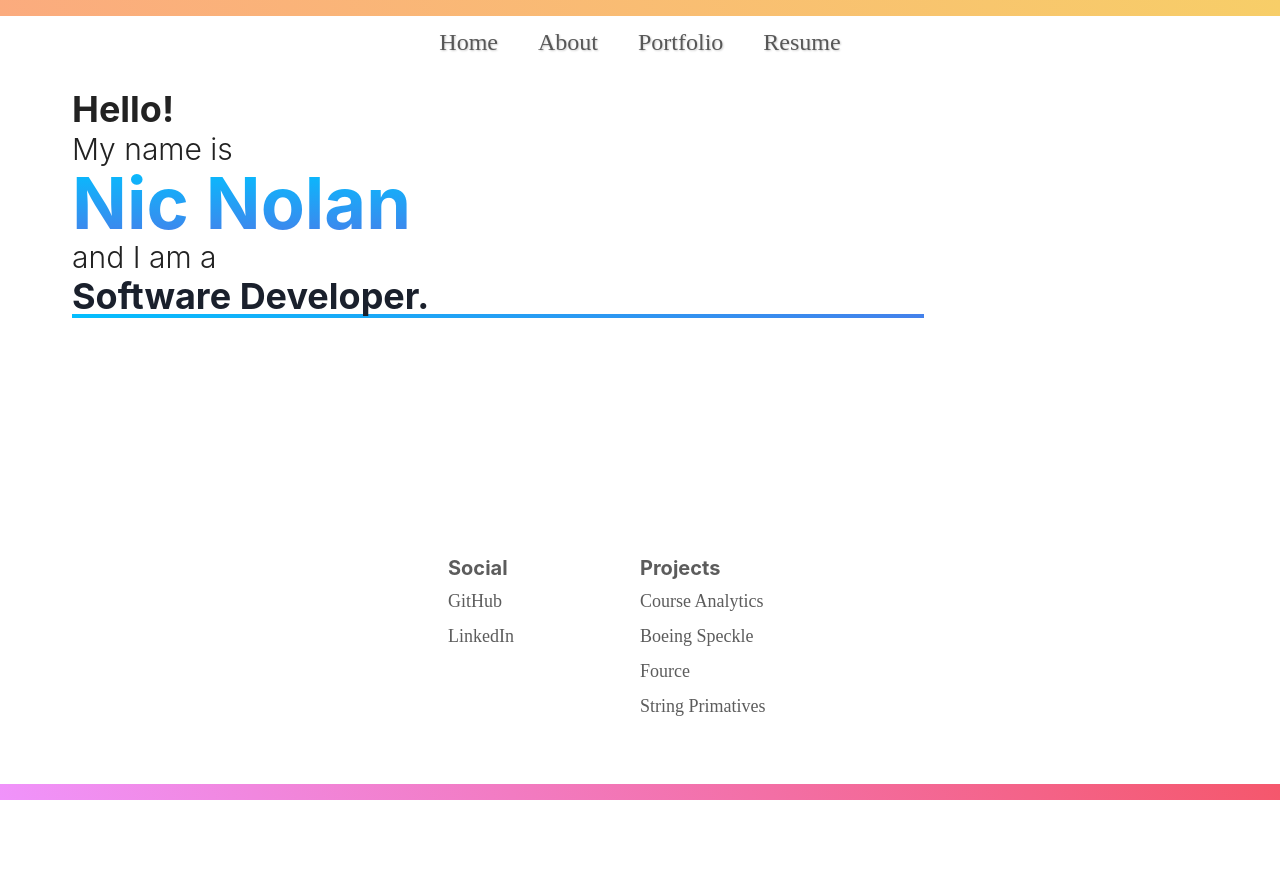
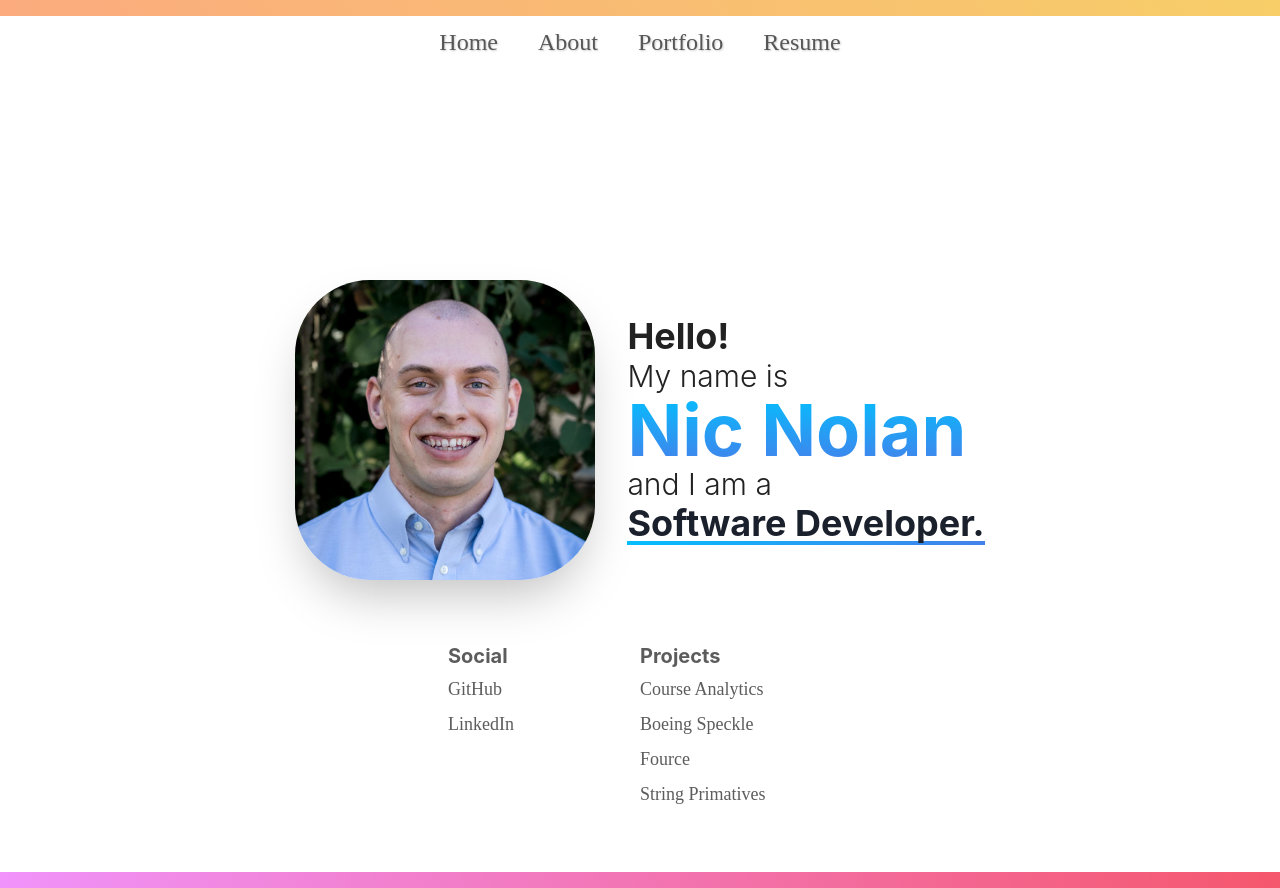
Before and after one commit to NicNol/nic-nolan-portfolio, a Next.js app: page / in a window 1280 px wide. Before the commit the page ends 800 px from the top, so only its background shows below. Built offline with nearby package versions, Linux system fonts and the light colour scheme; a web font is replaced by a local one.

Commit message:
Add basic landing page

```diff
--- a/pages/index.tsx
+++ b/pages/index.tsx
@@ -1,7 +1,9 @@
 import type { NextPage } from "next";
 import Head from "next/head";
+import Image from "next/image";
+import profilePic from "../public/images/nic.jpg";
 import PageWrapper from "../components/PageWrapper";
-import { Box, Heading } from "@chakra-ui/react";
+import { Box, Center, Flex, Heading } from "@chakra-ui/react";
 
 const Home: NextPage = () => {
     return (
@@ -24,7 +26,32 @@ const Home: NextPage = () => {
                 />
             </Head>
             <PageWrapper>
-                <Box px={8}>
+                <Flex
+                    wrap={"wrap"}
+                    justifyContent={"center"}
+                    mt={[16, 32, 48]}
+                    gap={8}
+                >
+                    <Box
+                        borderRadius={"75px"}
+                        overflow={"hidden"}
+                        width={"300px"}
+                        height={"300px"}
+                        boxShadow={"2xl"}
+                    >
+                        <Image
+                            src={profilePic}
+                            alt="Picture of Nic Nolan"
+                            priority
+                            width={"300px"}
+                            height={"300px"}
+                        />
+                    </Box>
+                    <Flex
+                        direction={"column"}
+                        h={"300px"}
+                        justifyContent={"center"}
+                    >
                         <Heading color={"#222"} size={"xl"}>
                             Hello!
                         </Heading>
@@ -51,11 +78,13 @@ const Home: NextPage = () => {
                             }
                             backgroundPosition={"left bottom"}
                             backgroundRepeat={"no-repeat"}
-                        backgroundSize={"75% 10%"}
+                            backgroundSize={"100% 10%"}
+                            display={"inline-block"}
                         >
                             Software Developer.
                         </Heading>
-                </Box>
+                    </Flex>
+                </Flex>
             </PageWrapper>
         </>
     );
```
Also changed, not shown: public/images/nic.jpg (added). Lines whose indentation alone changed are shown as unchanged.
